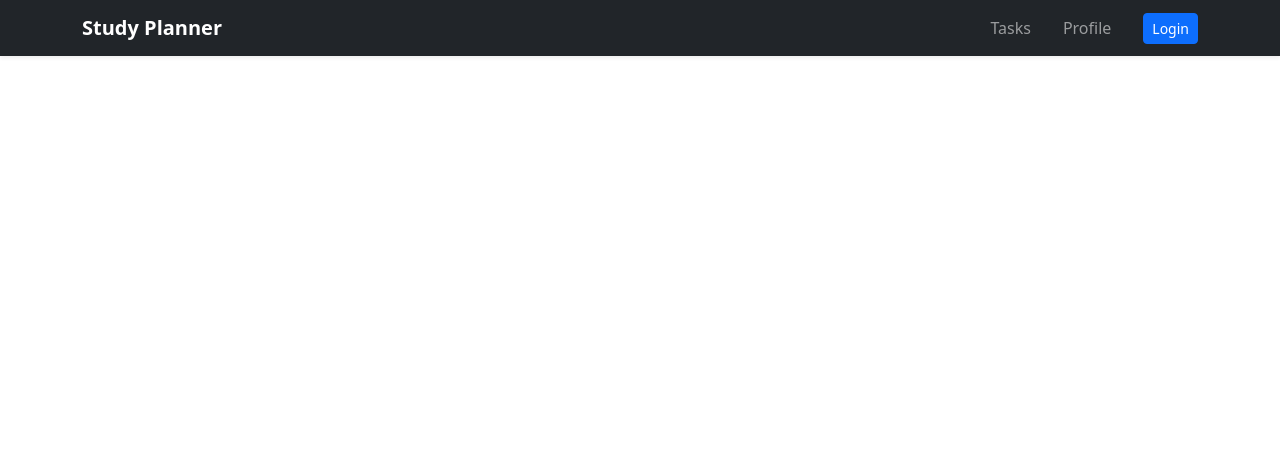
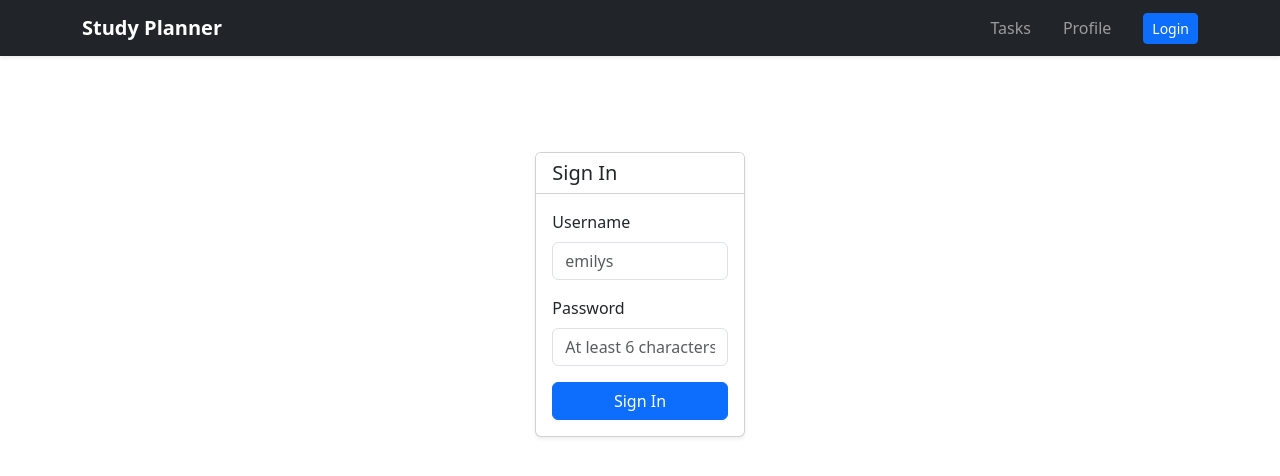
Before and after one commit to denys-samoilov/study-planner-app, a React (Vite) app: page /login in a window 1280 px wide. Shown: the top 476 px of the page. Built offline with nearby package versions, Linux system fonts and the light colour scheme; no server answers.

Commit message:
feat(lab-11): implement LoginPage with redirects for unauthorized users

```diff
--- a/src/App.tsx
+++ b/src/App.tsx
@@ -5,6 +5,7 @@ import { BrowserRouter, Navigate, Route, Routes } from 'react-router-dom';
 import { AppLayout } from './layouts/AppLayout';
 import { TasksPage } from './pages/TasksPage';
 import { TaskDetailsPage } from './pages/TaskDetailsPage';
+import { LoginPage } from './pages/LoginPage';
 import { AuthProvider } from './context/AuthContext';
 
 function MainContent() {
@@ -18,6 +19,7 @@ function MainContent() {
             <Route path="/" element={<Navigate to="/tasks" replace />} />
             <Route path='/tasks' element={<TasksPage/>}/>
             <Route path='/tasks/:taskId' element={<TaskDetailsPage/>}/>
+            <Route path='/login' element={<LoginPage/>}/>
 
           </Routes>
 
--- a/src/components/TaskItem.tsx
+++ b/src/components/TaskItem.tsx
@@ -1,6 +1,7 @@
 import { Task } from '../types/task';
 import { useTaskContext } from '../hooks/useTaskContext';
-import { Link } from 'react-router-dom';
+import { Link, useNavigate } from 'react-router-dom';
+import { useAuthContext } from '../hooks/useAuthContext';
 
 interface TaskItemProps {
   task: Task;
@@ -8,8 +9,11 @@ interface TaskItemProps {
 
 export function TaskItem({ task }: TaskItemProps) {
   const { toggleTask } = useTaskContext();
+  const {isAuthenticated} = useAuthContext();
 
   const isDeleting = task.isDeleting;
+
+  const navigate = useNavigate();
 
   const getPriorityBadgeClass = (priority: string): string => {
     switch (priority) {
@@ -19,6 +23,15 @@ export function TaskItem({ task }: TaskItemProps) {
       default: return 'bg-secondary';
     }
   };
+
+  const handleToggleTask = () => {
+    if(!isAuthenticated)
+    {
+      navigate('/login');
+      return;
+    }
+    toggleTask(task.id);
+  }
 
   return (
     <div className={`card mb-3 shadow-sm ${isDeleting ? 'border-danger' : task.completed ? 'bg-light border-success' : ''}`}>
@@ -56,7 +69,7 @@ export function TaskItem({ task }: TaskItemProps) {
           <div className="d-flex gap-2">
             {!isDeleting && (
               <button
-                onClick={() => toggleTask(task.id)}
+                onClick={() => handleToggleTask()}
                 className={`btn btn-sm ${task.completed ? 'btn-outline-warning' : 'btn-outline-success'}`}
               >
                 {task.completed ? 'Return' : 'Finish'}
--- /dev/null
+++ b/src/pages/LoginPage.tsx
@@ -0,0 +1,103 @@
+import { useState } from 'react';
+import { useNavigate } from 'react-router-dom';
+import { useForm } from 'react-hook-form';
+import { zodResolver } from '@hookform/resolvers/zod';
+import { loginSchema, type LoginFormData } from '../schemas/authSchema';
+import { useAuthContext } from '../hooks/useAuthContext';
+
+export function LoginPage() {
+  const { login } = useAuthContext();
+  const navigate = useNavigate();
+  const [submitError, setSubmitError] = useState<string | null>(null);
+
+
+
+  const {
+    register,
+    handleSubmit,
+    formState: { errors, isSubmitting },
+  } = useForm<LoginFormData>({
+    resolver: zodResolver(loginSchema),
+  });
+
+  const onSubmit = async (values: LoginFormData) => {
+    setSubmitError(null);
+    try {
+      await login(values.username, values.password);
+      navigate('/tasks');
+    }
+    catch (error) {
+      setSubmitError('Login failed. Please check your username and password.');
+    }
+  };
+
+  return (
+    <div className="row justify-content-center mt-4">
+      <div className="col-md-5 col-lg-4">
+        <div className="card shadow-sm">
+          <div className="card-header bg-white">
+            <h1 className="h5 mb-0">Sign In</h1>
+          </div>
+
+          <div className="card-body">
+            {submitError && (
+              <div className="alert alert-danger" role="alert">
+                {submitError}
+              </div>
+            )}
+
+            <form onSubmit={handleSubmit(onSubmit)} noValidate>
+              <div className="mb-3">
+                <label htmlFor="login-username" className="form-label">
+                  Username
+                </label>
+                <input
+                  id="login-username"
+                  type="text"
+                  autoComplete="username"
+                  placeholder="emilys"
+                  className={`form-control ${errors.username ? 'is-invalid' : ''}`}
+                  aria-invalid={Boolean(errors.username)}
+                  {...register('username')}
+                />
+                {errors.username && (
+                  <div className="invalid-feedback">
+                    {errors.username.message}
+                  </div>
+                )}
+              </div>
+
+              <div className="mb-3">
+                <label htmlFor="login-password" className="form-label">
+                  Password
+                </label>
+                <input
+                  id="login-password"
+                  type="password"
+                  autoComplete="current-password"
+                  placeholder="At least 6 characters"
+                  className={`form-control ${errors.password ? 'is-invalid' : ''}`}
+                  aria-invalid={Boolean(errors.password)}
+                  {...register('password')}
+                />
+                {errors.password && (
+                  <div className="invalid-feedback">
+                    {errors.password.message}
+                  </div>
+                )}
+              </div>
+
+              <button
+                type="submit"
+                className="btn btn-primary w-100"
+                disabled={isSubmitting}
+              >
+                {isSubmitting ? 'Signing in...' : 'Sign In'}
+              </button>
+            </form>
+          </div>
+        </div>
+      </div>
+    </div>
+  );
+}
--- a/src/pages/TaskDetailsPage.tsx
+++ b/src/pages/TaskDetailsPage.tsx
@@ -6,6 +6,7 @@ import { useTaskContext } from '../hooks/useTaskContext';
 import type { TaskFormData } from '../schemas/taskSchema';
 import { TaskFormDialog } from '../components/TaskFormDialog';
 import { Toast } from '../components/Toast';
+import { useAuthContext } from '../hooks/useAuthContext';
 
 export function TaskDetailsPage() {
   const { taskId } = useParams<{ taskId: string }>();
@@ -29,6 +30,8 @@ export function TaskDetailsPage() {
     undoDelete,
     setEditingTask
   } = useTaskContext();
+
+  const {isAuthenticated} = useAuthContext();
 
   const isDeleting = deletingTask?.id === task?.id;
 
@@ -54,14 +57,16 @@ export function TaskDetailsPage() {
         if (!isCancelled) {
           setTask(fetchedTask);
         }
-      } catch (err: unknown) {
+      }
+      catch (err: unknown) {
         if (err instanceof Error && err.name === 'AbortError') {
           return;
         }
         if (!isCancelled) {
-          setError(err instanceof Error ? err.message : 'Failed to load task details.');
+          setError('Failed to load task details.');
         }
-      } finally {
+      }
+      finally {
         if (!isCancelled) {
           setIsLoading(false);
         }
@@ -77,6 +82,10 @@ export function TaskDetailsPage() {
   }, [taskId]);
 
   const handleDelete = async (currentTask: Task) => {
+    if(!isAuthenticated){
+      navigate('/login');
+      return;
+    }
     await deleteInstantly(currentTask.id);
     navigate('/tasks');
 };
```
